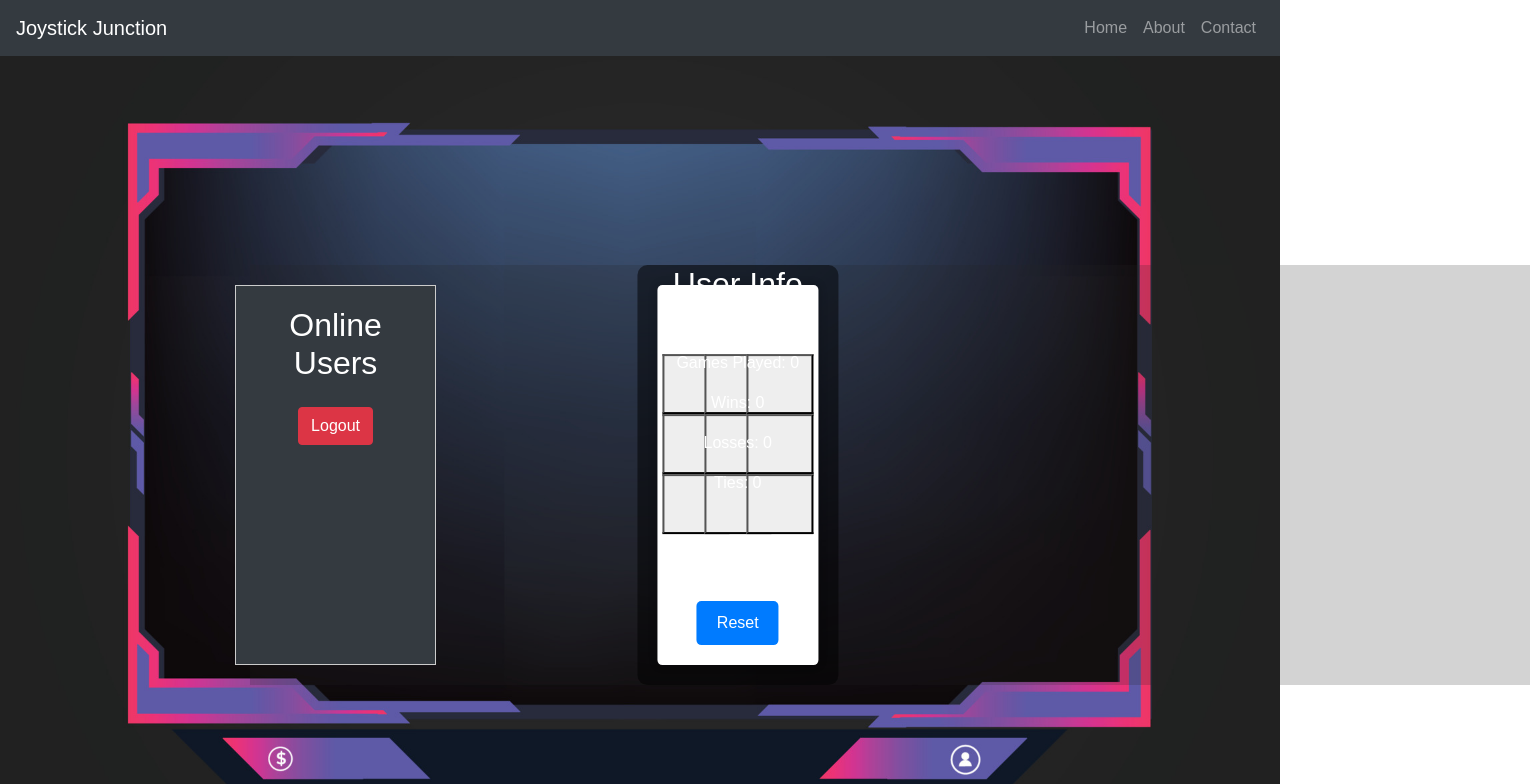
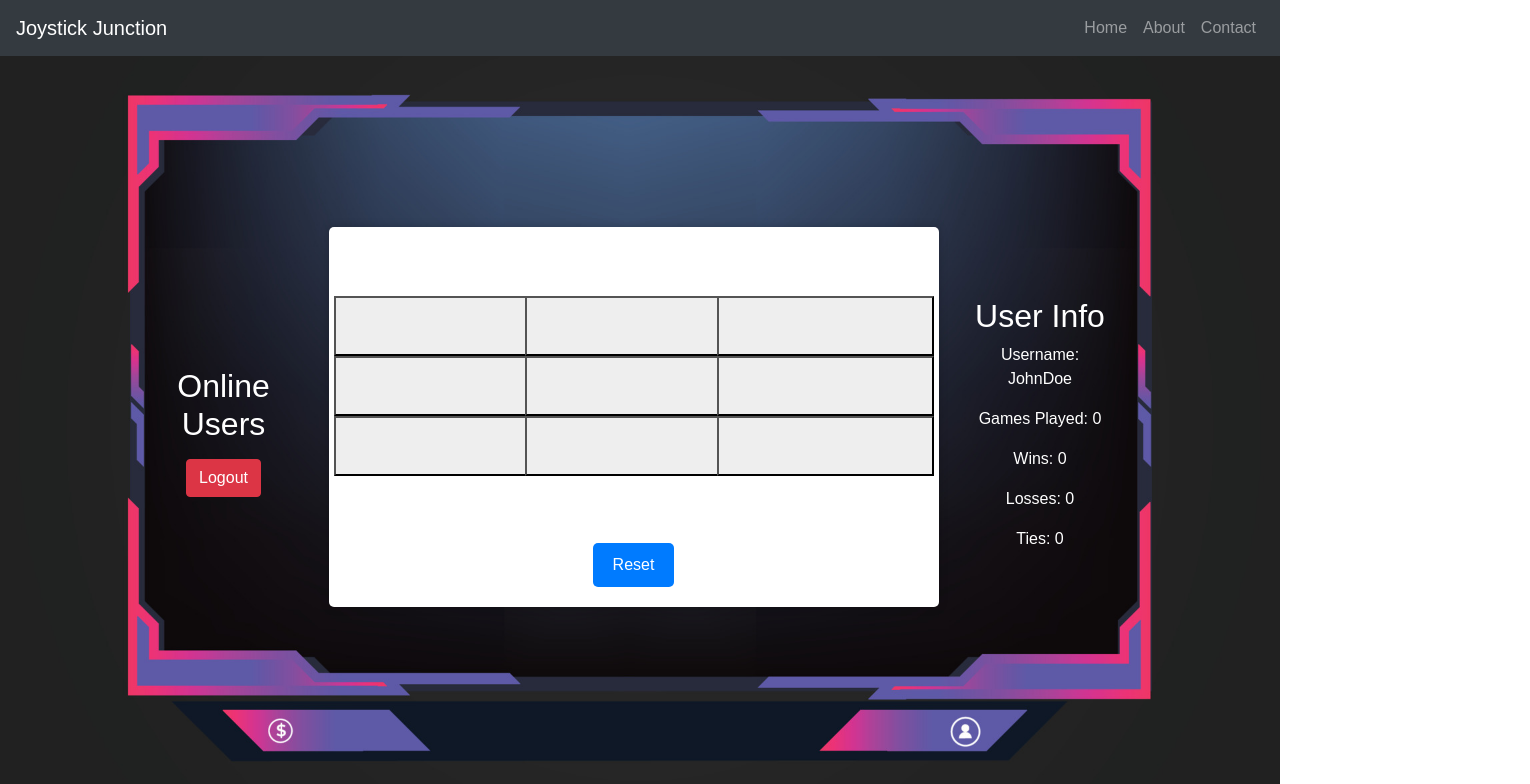
Before and after one commit to makeiteasierapps/joystick_junction, a website built with Parcel: page home.html in a window 1280 px wide. Shown: the top 784 px of the page, 1530 px wide, since content can reach past the window. Built offline with nearby package versions, Linux system fonts and the light colour scheme; some packages are replaced by stand-ins of ours; no server answers.

Commit message:
completed merge of online-features

```diff
--- a/css/home.css
+++ b/css/home.css
@@ -6,19 +6,22 @@ html, body {
   text-align: center;
 }
 
+.container-fluid {
+  width: 100%;
+  padding: 0;
+}
+
 .background-container {
-  width: 100%;
-  height: 100%;
   background-image: url("../images/vecteezy_glossy-gaming-overlay-and-screen-border-decoration-elements_20919342.jpg");
   background-size: cover;
   background-repeat: no-repeat;
   background-position: center;
-  display: flex;
   flex-direction: column;
+  justify-content: center;
   align-items: center;
-  justify-content: center;
+}
 
-}
+
   .navbar {
     position: sticky;
     top: 0;
@@ -30,7 +33,6 @@ html, body {
 
 .hero {
   color: #fff;
-  padding: 15px 0;
   text-align: center;
   display: flex;
   flex-direction: column;
@@ -43,13 +45,10 @@ html, body {
 
 .content {
   width: 100%;
-  margin-left: 500px;
-  position: relative;
+  color: #fff;
   display: flex;
-  flex-direction: row;
-  background-color: rgba(36, 36, 36, 0.2);
-  padding: 0px 0; /* Add padding as needed */
-  color: #fff;
+  justify-content: center;
+  align-items: center;
 }
 
 
@@ -62,20 +61,9 @@ html, body {
   }
 
   .game-board {
-    background-color: rgba(0, 0, 0, 0.5);
-    padding: 20px;
-    border-radius: 10px;
-    top: 50%;
-    left: 50%;
-    transform: translate(-50%, -50%);
-    width: 80%;
-    max-width: 400px;
-    margin-top: 0px;
-}
-
-.user-info {
-  background-color: rgba(37,37,37,255);
-}
+    margin: 0 20px 30px 40px;
+    max-width: 100%;
+  }
 
 .footer a {
   display: inline-flex; /* or inline-flex */
@@ -130,20 +118,15 @@ html, body {
   background-color: #0056b3;
 }
 
-#online-users {
-  width: 100%;
-  max-width: 300px;
-  display: flex;
-  flex-direction: column;
-  align-items: center;
-  background-color: #343a40;
-  border: 1px solid #ccc;
-  padding: 20px;
-  margin: 20px 0;
+.footer{
+  color: #ee366b;
+  padding: 10px;
 }
 
-#online-users h2 {
-  color: #fff;
+#online-users {
+  max-width: 100px;
+  padding: 0;
+
 }
 
 #users-list {
@@ -159,3 +142,7 @@ html, body {
 #users-list li:last-child {
   border-bottom: none;
 }
+
+#user-info {
+  max-width: 133px;
+}
--- a/home.html
+++ b/home.html
@@ -11,6 +11,7 @@
         <link rel="stylesheet" href="/css/home.css" />
     </head>
     <body>
+        <div class="container-fluid h-100 d-flex flex-column">
             <!-- Navigation Bar -->
             <nav class="navbar navbar-expand-lg navbar-dark bg-dark">
                 <a class="navbar-brand" href="#">Joystick Junction</a>
@@ -40,17 +41,18 @@
                 </div>
             </nav>
 
-        <div class="background-container">
+            <div
+                class="background-container flex-grow-1 d-flex align-items-center"
+            >
                 <!-- Hero Section -->
                 <div class="hero">
                     <div class="container text-center">
                         <h1 id="user-greeting"></h1>
                     </div>
                 </div>
-            <div class="content">
-                <div class="row">
+                <div class="content row">
                     <!-- Online Users Section -->
-                    <div class="col-md-4" id="online-users">
+                    <div class="col-md-3" id="online-users">
                         <h2>Online Users</h2>
                         <ul id="users-list">
                             <!-- Online users will be added here dynamically -->
@@ -59,7 +61,7 @@
                             Logout
                         </button>
                     </div>
-                    <div class="col-md-4 game-board">
+                    <div class="col-md-6 game-board">
                         <!-- Tic-Tac-Toe-->
                         <div class="tictactoeContainer">
                             <h1>Tic Tac Toe</h1>
@@ -119,7 +121,7 @@
                         </div>
                     </div>
                     <!-- User Info Container -->
-                    <div class="col-md-4 text-center" id="user-info">
+                    <div class="col-md- text-center" id="user-info">
                         <h2>User Info</h2>
                         <p id="user-info-username">Username: JohnDoe</p>
                         <p>Games Played: <span id="games-played">0</span></p>
@@ -131,7 +133,7 @@
             </div>
         </div>
         <!-- Footer Section -->
-        <footer class="footer text-center">
+        <footer class="footer bg-dark text-center">
             <p>&copy; 2023 Joystick Junction</p>
             <h5>Social</h5>
             <a href="http://instagram.com/"
--- a/js/home.js
+++ b/js/home.js
@@ -118,16 +118,16 @@ document.addEventListener('DOMContentLoaded', () => {
                 // Check if the current move resulted in a win.
                 if (checkWinner()) {
                     setTimeout(() => {
+                        updateStatistics('win');
                         alert(currentPlayer + ' won this round!');
-                        updateStatistics('win');
                         location.reload(); // Reload the game.
                     }, 100);
                 }
                 // If not a win, check if the game is a tie.
                 else if (isTie()) {
                     setTimeout(() => {
+                        updateStatistics('tie');
                         alert("It's a tie!");
-                        updateStatistics('tie');
                         location.reload(); // Reload the game.
                     }, 100); // schedules a function to run after a delay ensuring that the last move is visually rendered on the screen before the alert pops up
                 }
@@ -179,12 +179,14 @@ document.addEventListener('DOMContentLoaded', () => {
     updateStatus();
 });
 
+
 let gamesPlayed = 0;
 let wins = 0;
 let losses = 0;
 let ties = 0;
 
 function updateStatistics(outcome) {
+    console.log('Updating statistics...');
     gamesPlayed++;
     if (outcome === 'win') {
         wins++;
@@ -201,19 +203,19 @@ function updateStatistics(outcome) {
     document.getElementById('ties').textContent = ties.toString();
 }
 
-const playNowButton = document.getElementById('playNowButton');
-playNowButton.addEventListener('click', function () {
-    const selectedGame = prompt(
-        'Which game would you like to play? (e.g. Tic Tac Toe)'
-    );
+// const playNowButton = document.getElementById('playNowButton');
+// playNowButton.addEventListener('click', function () {
+//     const selectedGame = prompt(
+//         'Which game would you like to play? (e.g. Tic Tac Toe)'
+//     );
 
-    if (selectedGame && selectedGame.toLowerCase() === 'tic tac toe') {
-        // If the user chooses Tic Tac Toe, show the rules
-        alert(
-            'Rules for Tic Tac Toe:\n\nTwo players take turns marking a square. The player who succeeds in placing three of their marks in a horizontal, vertical, or diagonal row wins the game.'
-        );
-    } else {
-        // Handle other game choices (if any)
-        alert('Sorry, that game is not available at the moment.');
-    }
-});
+//     if (selectedGame && selectedGame.toLowerCase() === 'tic tac toe') {
+//         // If the user chooses Tic Tac Toe, show the rules
+//         alert(
+//             'Rules for Tic Tac Toe:\n\nTwo players take turns marking a square. The player who succeeds in placing three of their marks in a horizontal, vertical, or diagonal row wins the game.'
+//         );
+//     } else {
+//         // Handle other game choices (if any)
+//         alert('Sorry, that game is not available at the moment.');
+//     }
+// });
```
Also changed, not shown: 1 other file. Lines whose indentation alone changed are shown as unchanged.
